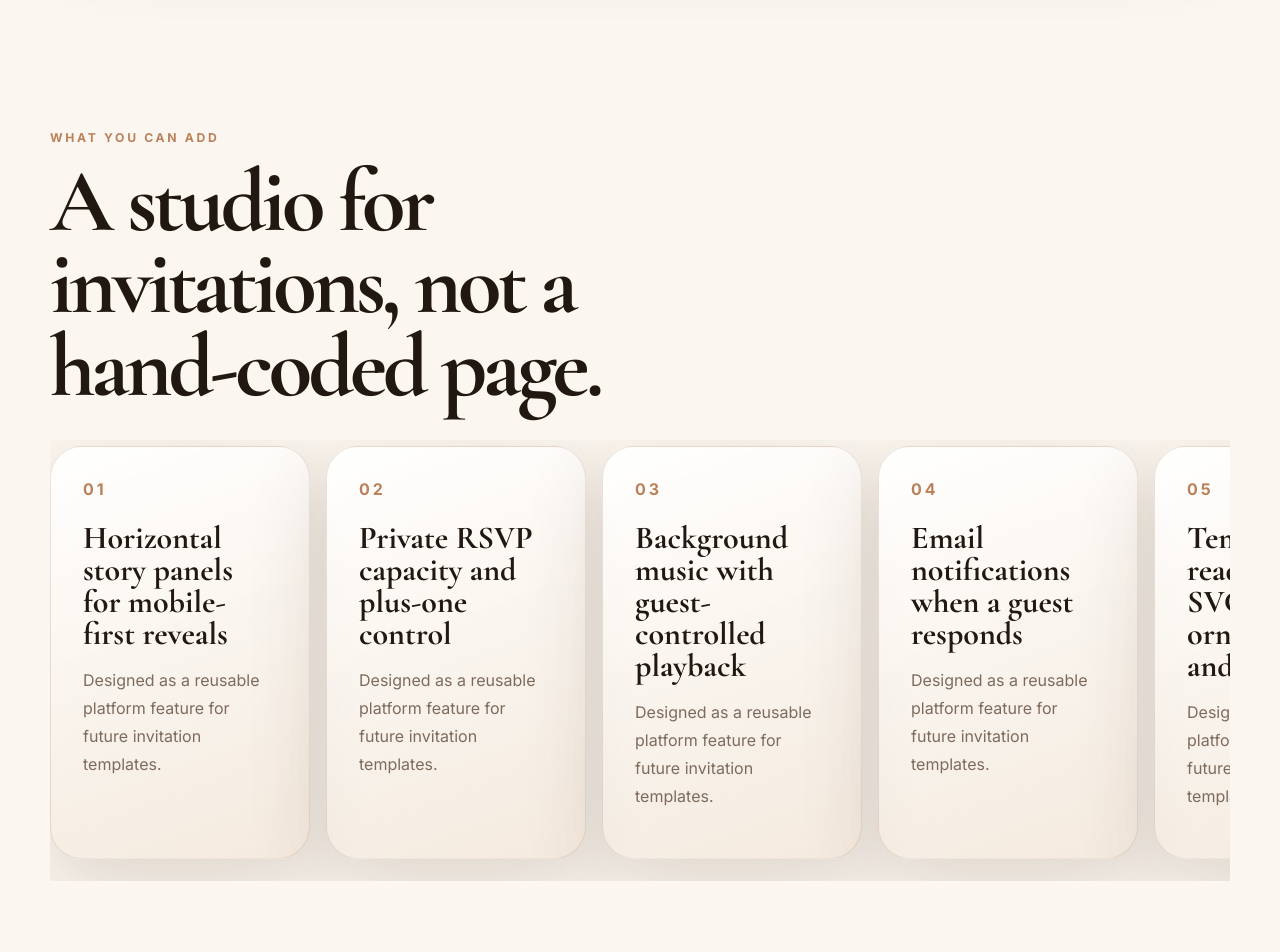
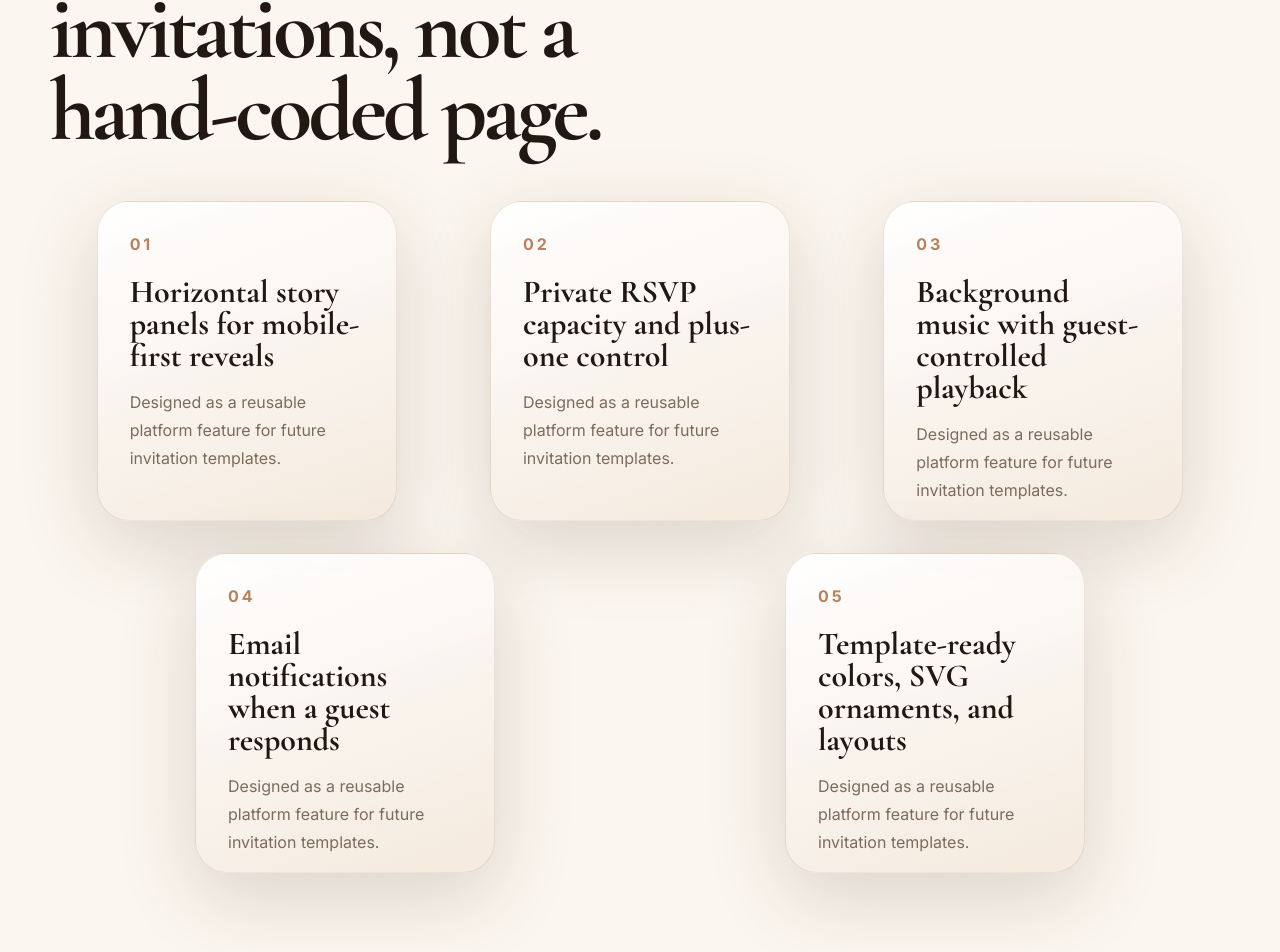
Before and after one commit to charbelsako/invitation-cards, a React (Vite) app: page / in a window 1280 px wide. Shown: the part 1825-2777 px from the top of the page. Built offline with nearby package versions, Linux system fonts and the light colour scheme.

Commit message:
Refactor App component and update styles for improved layout. Remove hardcoded timeline data, replace horizontal rail with a flex container for better responsiveness, and enhance CSS for various elements, including gradients and feature cards.

```diff
--- a/src/App.tsx
+++ b/src/App.tsx
@@ -19,13 +19,6 @@ import { InvitationDemo } from './InvitationDemo';
 import { Invitation } from './types';
 
 type SaveState = 'idle' | 'saving' | 'success' | 'error';
-
-const timeline = [
-  { time: '5:30 PM', title: 'Golden hour welcome', detail: 'Champagne, portraits, and a soft string trio.' },
-  { time: '6:15 PM', title: 'Garden ceremony', detail: 'An intimate vow exchange under olive branches.' },
-  { time: '8:00 PM', title: 'Dinner under lights', detail: 'A seasonal menu, speeches, and candlelit tables.' },
-  { time: '10:30 PM', title: 'After party', detail: 'Live DJ, late-night bites, and dancing until midnight.' }
-];
 
 const signatureIdeas = [
   'Horizontal story panels for mobile-first reveals',
@@ -149,7 +142,7 @@ function HomePage() {
           <span className="section-kicker">What you can add</span>
           <h2>A studio for invitations, not a hand-coded page.</h2>
         </div>
-        <div className="horizontal-rail" aria-label="Invitation feature highlights">
+        <div className="flex-container flex flex-row flex-wrap" aria-label="Invitation feature highlights">
           {signatureIdeas.map((idea, index) => (
             <motion.article
               className="feature-card"
--- a/src/styles.css
+++ b/src/styles.css
@@ -38,8 +38,16 @@ body::before {
   pointer-events: none;
   content: '';
   background:
-    radial-gradient(circle at top left, rgba(185, 130, 91, 0.22), transparent 34rem),
-    radial-gradient(circle at bottom right, rgba(113, 76, 55, 0.18), transparent 30rem),
+    radial-gradient(
+      circle at top left,
+      rgba(185, 130, 91, 0.22),
+      transparent 34rem
+    ),
+    radial-gradient(
+      circle at bottom right,
+      rgba(113, 76, 55, 0.18),
+      transparent 30rem
+    ),
     var(--paper);
 }
 
@@ -120,7 +128,7 @@ textarea {
 }
 
 .hero h1 {
-  font-size: clamp(5rem, 16vw, 13rem);
+  font-size: clamp(4rem, 13vw, 10rem);
   line-height: 0.78;
   text-wrap: balance;
 }
@@ -199,7 +207,11 @@ textarea {
   border: 1px solid rgba(126, 78, 48, 0.15);
   border-radius: 38px;
   background:
-    linear-gradient(135deg, rgba(255, 255, 255, 0.92), rgba(255, 251, 245, 0.72)),
+    linear-gradient(
+      135deg,
+      rgba(255, 255, 255, 0.92),
+      rgba(255, 251, 245, 0.72)
+    ),
     var(--cream);
   box-shadow: var(--shadow);
 }
@@ -266,33 +278,36 @@ footer svg {
   margin-bottom: 2rem;
 }
 
-.horizontal-rail {
-  display: grid;
-  grid-auto-columns: minmax(260px, 380px);
-  grid-auto-flow: column;
-  gap: 1rem;
-  overflow-x: auto;
-  padding: 0.4rem 0 1.4rem;
-  scroll-snap-type: x mandatory;
+.flex {
+  display: flex;
 }
 
-.horizontal-rail::-webkit-scrollbar {
-  height: 0.55rem;
+.flex-row {
+  flex-direction: row;
 }
 
-.horizontal-rail::-webkit-scrollbar-thumb {
-  border-radius: 999px;
-  background: rgba(185, 130, 91, 0.38);
+.flex-wrap {
+  flex-flow: wrap;
+}
+
+.flex-container {
+  justify-content: space-around;
 }
 
 .feature-card {
-  min-height: 320px;
   scroll-snap-align: start;
   border: 1px solid rgba(126, 78, 48, 0.14);
   border-radius: 32px;
   padding: 2rem;
-  background: linear-gradient(160deg, rgba(255, 255, 255, 0.94), rgba(240, 226, 211, 0.62));
+  background: linear-gradient(
+    160deg,
+    rgba(255, 255, 255, 0.94),
+    rgba(240, 226, 211, 0.62)
+  );
   box-shadow: var(--shadow);
+  width: 300px;
+  height: 320px;
+  margin: 1rem;
 }
 
 .feature-card span {
@@ -372,7 +387,11 @@ footer svg {
   position: absolute;
   inset: 0;
   content: '';
-  background: linear-gradient(180deg, rgba(33, 22, 15, 0.18), rgba(33, 22, 15, 0.82));
+  background: linear-gradient(
+    180deg,
+    rgba(33, 22, 15, 0.18),
+    rgba(33, 22, 15, 0.82)
+  );
 }
 
 .mini-actions {
@@ -458,7 +477,11 @@ footer {
 .invite-page {
   min-height: 100svh;
   background:
-    radial-gradient(circle at top left, color-mix(in srgb, var(--gold) 22%, transparent), transparent 28rem),
+    radial-gradient(
+      circle at top left,
+      color-mix(in srgb, var(--gold) 22%, transparent),
+      transparent 28rem
+    ),
     var(--paper);
 }
 
@@ -594,7 +617,11 @@ footer {
   overflow: hidden;
   padding: 2rem 1rem;
   background:
-    radial-gradient(circle at 18% 12%, rgba(255, 255, 255, 0.8), transparent 20rem),
+    radial-gradient(
+      circle at 18% 12%,
+      rgba(255, 255, 255, 0.8),
+      transparent 20rem
+    ),
     linear-gradient(180deg, #f8f1e7, #e9eadb);
 }
 
```
